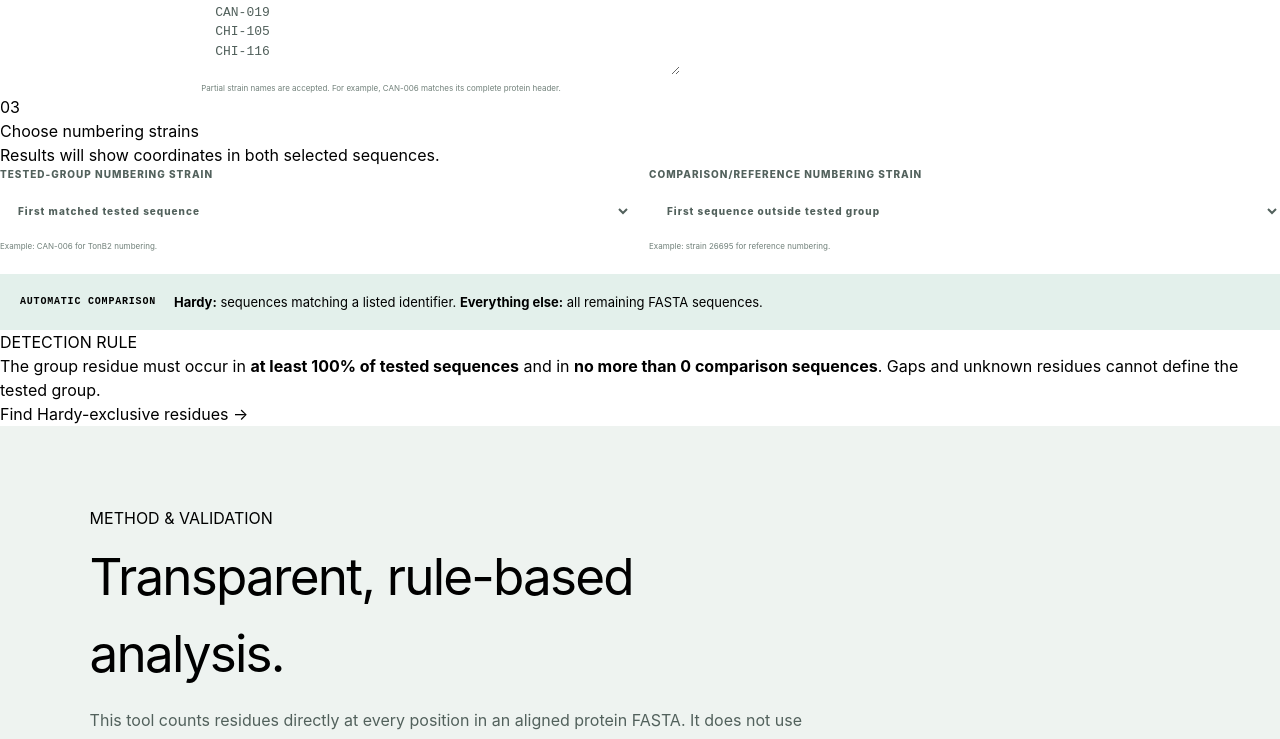
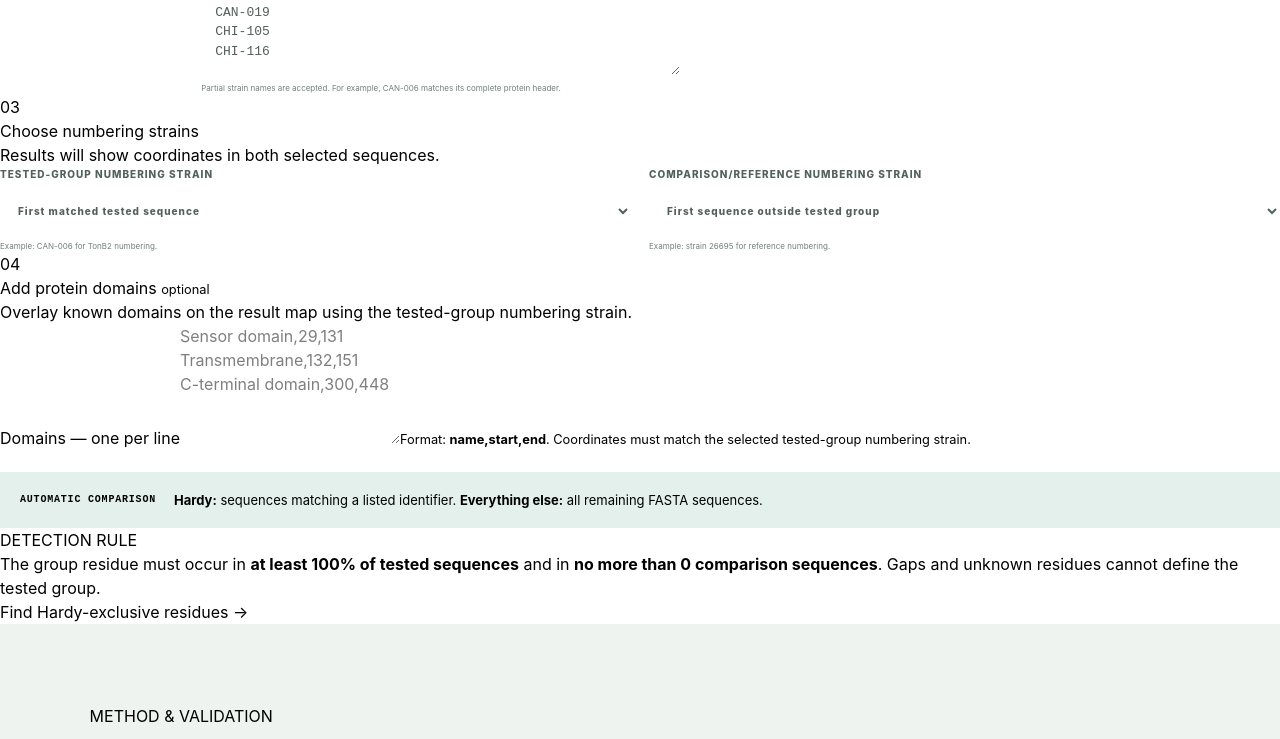
Before and after one commit to umaimahmohammed-cpu/group-specific-amino-acid-finder, a Next.js app: page / in a window 1280 px wide. Shown: the part 483-1222 px from the top of the page. Built offline with nearby package versions, Linux system fonts and the light colour scheme.

Commit message:
Add interactive protein map and optional domain overlays

```diff
--- a/app/page.tsx
+++ b/app/page.tsx
@@ -9,6 +9,7 @@ type Hit = {
   targetPresent:number; targetTotal:number; comparisonMatches:number; comparisonTotal:number;
 };
 type Summary = { sequences:number; target:number; comparison:number; length:number; requested:number; found:number; missing:string[] };
+type ProteinDomain = { name:string; start:number; end:number };
 
 const demoFasta=`>Hardy_CAN-006
 MKKAILVGA-DVAKY
@@ -48,28 +49,43 @@ function parseIdentifiers(text:string):string[]{
   const ids=text.split(/[\n,;\t]+/).map(x=>x.trim()).filter(Boolean).filter(x=>! /^(sequence_?id|id|sample|identifier)$/i.test(x));
   if(!ids.length)throw new Error("Add at least one identifier for the tested group.");return [...new Set(ids)];
 }
+function parseDomains(text:string):ProteinDomain[]{
+  return text.split(/\r?\n/).map(line=>line.trim()).filter(Boolean).map((line,index)=>{
+    const parts=line.split(/[,\t]+/).map(x=>x.trim());
+    if(parts.length<3)throw new Error(`Domain line ${index+1} must use: name,start,end`);
+    const start=Number(parts[parts.length-2]),end=Number(parts[parts.length-1]),name=parts.slice(0,-2).join(", ");
+    if(!name||!Number.isFinite(start)||!Number.isFinite(end)||start<1||end<start)throw new Error(`Invalid domain on line ${index+1}.`);
+    return {name,start:Math.floor(start),end:Math.floor(end)};
+  });
+}
 function matches(id:string,identifier:string){return id.toLowerCase().includes(identifier.toLowerCase());}
 function coordinates(sequence:string){let n=0;return [...sequence].map(aa=>{if(aa!=="-")n++;return aa==="-"?null:n;});}
 function readFile(file:File,setter:(value:string)=>void){const reader=new FileReader();reader.onload=()=>setter(String(reader.result??""));reader.readAsText(file);}
+function pct(position:number,length:number){if(length<=1)return 0;return Math.max(0,Math.min(100,((position-1)/(length-1))*100));}
 
 export default function Home(){
   const [fasta,setFasta]=useState(""),[targetIdentifiers,setTargetIdentifiers]=useState(defaultHardyIdentifiers),[targetName,setTargetName]=useState("Hardy");
   const [targetReferenceId,setTargetReferenceId]=useState(""),[referenceId,setReferenceId]=useState(""),[threshold,setThreshold]=useState(100),[allowedComparisonMatches,setAllowedComparisonMatches]=useState(0);
-  const [hits,setHits]=useState<Hit[]|null>(null),[error,setError]=useState(""),[query,setQuery]=useState("");
+  const [domainText,setDomainText]=useState(""),[domainError,setDomainError]=useState("");
+  const [hits,setHits]=useState<Hit[]|null>(null),[selectedHit,setSelectedHit]=useState<Hit|null>(null),[error,setError]=useState(""),[query,setQuery]=useState("");
   const [summary,setSummary]=useState<Summary>({sequences:0,target:0,comparison:0,length:0,requested:0,found:0,missing:[]});
 
   const parsed=useMemo(()=>{try{return parseFasta(fasta)}catch{return[]}},[fasta]);
   const identifiers=useMemo(()=>{try{return parseIdentifiers(targetIdentifiers)}catch{return[]}},[targetIdentifiers]);
+  const domains=useMemo(()=>{try{setDomainError("");return parseDomains(domainText)}catch(problem){setDomainError(problem instanceof Error?problem.message:"Invalid domain list.");return[]}},[domainText]);
   const foundIdentifiers=useMemo(()=>identifiers.filter(identifier=>parsed.some(r=>matches(r.id,identifier))),[identifiers,parsed]);
   const missingIdentifiers=useMemo(()=>identifiers.filter(identifier=>!parsed.some(r=>matches(r.id,identifier))),[identifiers,parsed]);
   const targetCandidates=useMemo(()=>parsed.filter(r=>identifiers.some(identifier=>matches(r.id,identifier))),[parsed,identifiers]);
   const targetCandidateIds=new Set(targetCandidates.map(r=>r.id));
   const comparisonCandidates=parsed.filter(r=>!targetCandidateIds.has(r.id));
+  const targetReference=targetCandidates.find(r=>r.id===targetReferenceId)??targetCandidates[0];
+  const proteinLength=targetReference?targetReference.sequence.replace(/-/g,"").length:0;
   const visibleHits=(hits??[]).filter(h=>{const term=query.trim().toUpperCase();return !term||String(h.alignmentPosition).includes(term)||String(h.targetPosition??"").includes(term)||String(h.referencePosition??"").includes(term)||h.targetAA.includes(term)||h.comparisonAAs.includes(term)});
 
   function analyse(){
     try{
       const records=parseFasta(fasta),ids=parseIdentifiers(targetIdentifiers);
+      if(domainText.trim())parseDomains(domainText);
       const found=ids.filter(identifier=>records.some(r=>matches(r.id,identifier))),missing=ids.filter(identifier=>!records.some(r=>matches(r.id,identifier)));
       const target=records.filter(r=>ids.some(identifier=>matches(r.id,identifier))),targetIds=new Set(target.map(r=>r.id)),comparison=records.filter(r=>!targetIds.has(r.id));
       if(!target.length)throw new Error(`None of the ${ids.length} identifiers matched a FASTA sequence.`);if(!comparison.length)throw new Error("Every sequence matched the tested group. At least one comparison sequence is required.");
@@ -83,11 +99,11 @@ export default function Home(){
         const comparisonMatches=comparison.filter(r=>r.sequence[index]===targetAA).length;if(comparisonMatches>allowedComparisonMatches)continue;
         foundHits.push({alignmentPosition:index+1,targetPosition:targetCoords[index],targetReferenceAA:targetRef.sequence[index],referencePosition:referenceCoords[index],referenceAA:reference.sequence[index],targetAA,comparisonAAs:[...comparisonResidues].sort().join(", "),targetPresent,targetTotal:target.length,comparisonMatches,comparisonTotal:comparison.length});
       }
-      setHits(foundHits);setSummary({sequences:records.length,target:target.length,comparison:comparison.length,length:records[0].sequence.length,requested:ids.length,found:found.length,missing});
+      setHits(foundHits);setSelectedHit(foundHits[0]??null);setSummary({sequences:records.length,target:target.length,comparison:comparison.length,length:records[0].sequence.length,requested:ids.length,found:found.length,missing});
       setTargetReferenceId(targetRef.id);setReferenceId(reference.id);setError("");
-    }catch(problem){setError(problem instanceof Error?problem.message:"The files could not be analysed.");setHits(null);}
+    }catch(problem){setError(problem instanceof Error?problem.message:"The files could not be analysed.");setHits(null);setSelectedHit(null);}
   }
-  function loadDemo(){setFasta(demoFasta);setTargetIdentifiers(demoIdentifiers);setTargetName("Hardy");setTargetReferenceId("Hardy_CAN-006");setReferenceId("Ubiq_26695");setThreshold(100);setAllowedComparisonMatches(0);setHits(null);setError("");}
+  function loadDemo(){setFasta(demoFasta);setTargetIdentifiers(demoIdentifiers);setTargetName("Hardy");setTargetReferenceId("Hardy_CAN-006");setReferenceId("Ubiq_26695");setThreshold(100);setAllowedComparisonMatches(0);setDomainText("N-terminal,1,5\nCore,6,14");setHits(null);setSelectedHit(null);setError("");}
   function downloadCsv(){if(!hits)return;const header="alignment_position,tested_reference_position,tested_reference_aa,comparison_reference_position,comparison_reference_aa,group_aa,other_aas,group_present,group_total,comparison_matches,comparison_total,threshold_percent,max_comparison_matches_allowed";const rows=hits.map(h=>[h.alignmentPosition,h.targetPosition??"gap",h.targetReferenceAA,h.referencePosition??"gap",h.referenceAA,h.targetAA,`"${h.comparisonAAs}"`,h.targetPresent,h.targetTotal,h.comparisonMatches,h.comparisonTotal,threshold,allowedComparisonMatches].join(","));const url=URL.createObjectURL(new Blob([[header,...rows].join("\n")],{type:"text/csv"})),anchor=document.createElement("a");anchor.href=url;anchor.download=`${targetName.toLowerCase().replace(/\W+/g,"-")}-${threshold}-percent-${allowedComparisonMatches===0?"exclusive":"associated"}-substitutions.csv`;anchor.click();URL.revokeObjectURL(url);}
 
   return <main>
@@ -97,13 +113,24 @@ export default function Home(){
       <div className="targetSetup expanded"><label>Group name<input value={targetName} onChange={e=>setTargetName(e.target.value)}/></label><label className="identifiers">Tested identifiers — one per line<textarea value={targetIdentifiers} onChange={e=>setTargetIdentifiers(e.target.value)} rows={10}/><small>Partial strain names are accepted. For example, CAN-006 matches its complete protein header.</small></label><label>Required prevalence<select value={threshold} onChange={e=>setThreshold(Number(e.target.value))}><option value={100}>100% of tested group</option><option value={95}>At least 95%</option><option value={85}>At least 85%</option></select></label><label>Maximum comparison matches allowed<select value={allowedComparisonMatches} onChange={e=>setAllowedComparisonMatches(Number(e.target.value))}><option value={0}>0 strains — strictly exclusive</option><option value={1}>Up to 1 strain</option><option value={2}>Up to 2 strains</option></select><small>Allow rare exceptions in the Ubiquitous/comparison group.</small></label></div>
       {fasta&&identifiers.length>0&&<div className={`matchStatus ${foundIdentifiers.length?"ok":"bad"}`}><b>{foundIdentifiers.length} of {identifiers.length} identifiers found</b><span>{targetCandidates.length} FASTA sequence{targetCandidates.length===1?"":"s"} assigned to {targetName}; {missingIdentifiers.length} identifier{missingIdentifiers.length===1?"":"s"} not found.</span>{missingIdentifiers.length>0&&<details><summary>Show missing identifiers</summary><p>{missingIdentifiers.join(", ")}</p></details>}</div>}
       <div className="stepTitle second"><span>03</span><div><h2>Choose numbering strains</h2><p>Results will show coordinates in both selected sequences.</p></div></div><div className="numberingGrid"><label>Tested-group numbering strain<select value={targetReferenceId} onChange={e=>setTargetReferenceId(e.target.value)}><option value="">First matched tested sequence</option>{targetCandidates.map(r=><option key={r.id}>{r.id}</option>)}</select><small>Example: CAN-006 for TonB2 numbering.</small></label><label>Comparison/reference numbering strain<select value={referenceId} onChange={e=>setReferenceId(e.target.value)}><option value="">First sequence outside tested group</option>{comparisonCandidates.map(r=><option key={r.id}>{r.id}</option>)}</select><small>Example: strain 26695 for reference numbering.</small></label></div>
-      <div className="autoCompare"><span>AUTOMATIC COMPARISON</span><p><b>{targetName}:</b> sequences matching a listed identifier. <b>Everything else:</b> all remaining FASTA sequences.</p></div><div className="rule"><span>DETECTION RULE</span><p>The group residue must occur in <b>at least {threshold}% of tested sequences</b> and in <b>no more than {allowedComparisonMatches} comparison {allowedComparisonMatches===1?"sequence":"sequences"}</b>. Gaps and unknown residues cannot define the tested group.</p></div>{error&&<div className="error" role="alert">{error}</div>}<button className="analyse" disabled={!fasta||!targetIdentifiers.trim()} onClick={analyse}>Find {targetName}-{allowedComparisonMatches===0?"exclusive":"associated"} residues <span>→</span></button>
+      <div className="stepTitle second"><span>04</span><div><h2>Add protein domains <small className="optional">optional</small></h2><p>Overlay known domains on the result map using the tested-group numbering strain.</p></div></div>
+      <label className="domainInput">Domains — one per line<textarea value={domainText} onChange={e=>setDomainText(e.target.value)} rows={5} placeholder={"Sensor domain,29,131\nTransmembrane,132,151\nC-terminal domain,300,448"}/><small>Format: <b>name,start,end</b>. Coordinates must match the selected tested-group numbering strain.</small></label>{domainError&&<div className="domainError">{domainError}</div>}
+      <div className="autoCompare"><span>AUTOMATIC COMPARISON</span><p><b>{targetName}:</b> sequences matching a listed identifier. <b>Everything else:</b> all remaining FASTA sequences.</p></div><div className="rule"><span>DETECTION RULE</span><p>The group residue must occur in <b>at least {threshold}% of tested sequences</b> and in <b>no more than {allowedComparisonMatches} comparison {allowedComparisonMatches===1?"sequence":"sequences"}</b>. Gaps and unknown residues cannot define the tested group.</p></div>{error&&<div className="error" role="alert">{error}</div>}<button className="analyse" disabled={!fasta||!targetIdentifiers.trim()||!!domainError} onClick={analyse}>Find {targetName}-{allowedComparisonMatches===0?"exclusive":"associated"} residues <span>→</span></button>
     </section>
     {hits!==null&&<section className="results"><div className="resultsHead"><div><p className="eyebrow">RESULTS · {threshold}% THRESHOLD · MAX {allowedComparisonMatches} COMPARISON {allowedComparisonMatches===1?"MATCH":"MATCHES"}</p><h2>{hits.length} {targetName}-{allowedComparisonMatches===0?"exclusive":"associated"} {hits.length===1?"position":"positions"}</h2><p>{summary.target} tested · {summary.comparison} comparison · {summary.found}/{summary.requested} identifiers found</p></div><button className="download" onClick={downloadCsv}>Download CSV ↓</button></div>
       {summary.missing.length>0&&<div className="resultsNotice"><b>Analysis completed with {summary.missing.length} unmatched identifier{summary.missing.length===1?"":"s"}.</b> Only the {summary.target} matched FASTA sequences were used as {targetName}.</div>}
       <div className="referencePair"><div><span>Tested-group numbering</span><b>{targetReferenceId}</b></div><div><span>Comparison numbering</span><b>{referenceId}</b></div></div>
       <div className="metrics"><div><b>{summary.sequences}</b><span>total sequences</span></div><div><b>{summary.target}</b><span>{targetName} sequences</span></div><div><b>{summary.comparison}</b><span>comparison sequences</span></div><div><b>{threshold}%</b><span>prevalence · max {allowedComparisonMatches} comparison</span></div></div>
-      {hits.length?<><div className="tableTools"><label>Filter results<input placeholder="Position or amino acid" value={query} onChange={e=>setQuery(e.target.value)}/></label><span>{visibleHits.length} shown</span></div><div className="tableWrap"><table><thead><tr><th>Alignment</th><th>Tested ref pos.</th><th>Tested ref AA</th><th>Comparison ref pos.</th><th>Comparison ref AA</th><th>{targetName} AA</th><th>Other AA(s)</th><th>Evidence</th></tr></thead><tbody>{visibleHits.map(h=><tr key={h.alignmentPosition}><td>{h.alignmentPosition}</td><td>{h.targetPosition??"Gap"}</td><td><span className="aa neutral">{h.targetReferenceAA}</span></td><td>{h.referencePosition??"Gap"}</td><td><span className="aa neutral">{h.referenceAA}</span></td><td><span className="aa target">{h.targetAA}</span></td><td><span className="aa comparison">{h.comparisonAAs}</span></td><td>{h.targetPresent}/{h.targetTotal} ({Math.round(h.targetPresent/h.targetTotal*100)}%); {h.comparisonMatches}/{h.comparisonTotal} comparison</td></tr>)}</tbody></table></div></>:<div className="empty"><b>No residues passed the selected rule.</b><p>Try a lower prevalence threshold, allow one or two comparison matches, or inspect the unmatched identifiers.</p></div>}
+      {hits.length&&proteinLength>0?<section className="proteinMapCard"><div className="mapHead"><div><p className="eyebrow">PROTEIN MAP</p><h3>{targetReferenceId}</h3><p>{proteinLength} aa · {hits.filter(h=>h.targetPosition!==null).length} mapped result{hits.filter(h=>h.targetPosition!==null).length===1?"":"s"}{domains.length?` · ${domains.length} domain${domains.length===1?"":"s"}`:""}</p></div><div className="mapLegend"><span><i className="legendHit"/>Result</span>{domains.length>0&&<span><i className="legendDomain"/>Domain</span>}</div></div>
+        <div className="proteinMap" aria-label="Protein result map">
+          <div className="mapAxis"><span>1</span><span>{proteinLength}</span></div>
+          <div className="domainLane">{domains.map((domain,index)=>{const start=Math.min(domain.start,proteinLength),end=Math.min(domain.end,proteinLength);if(start>proteinLength)return null;return <div key={`${domain.name}-${index}`} className={`domainBlock domainTone${index%4}`} style={{left:`${pct(start,proteinLength)}%`,width:`${Math.max(1,pct(end,proteinLength)-pct(start,proteinLength))}%`}} title={`${domain.name}: ${domain.start}–${domain.end}`}><span>{domain.name}</span></div>})}</div>
+          <div className="proteinTrack"/>
+          <div className="hitLane">{hits.map((hit,index)=>hit.targetPosition===null?null:<button key={hit.alignmentPosition} className={`hitMarker ${selectedHit?.alignmentPosition===hit.alignmentPosition?"selected":""}`} style={{left:`${pct(hit.targetPosition,proteinLength)}%`,top:`${8+(index%3)*12}px`}} onClick={()=>setSelectedHit(hit)} title={`Position ${hit.targetPosition}: ${hit.targetAA}; ${hit.targetPresent}/${hit.targetTotal} tested; ${hit.comparisonMatches}/${hit.comparisonTotal} comparison`}><span>{hit.targetPosition}</span></button>)}</div>
+        </div>
+        {selectedHit&&<div className="hitDetail"><div><span>Tested ref position</span><b>{selectedHit.targetPosition??"Gap"}</b></div><div><span>{targetName} residue</span><b className="aa target">{selectedHit.targetAA}</b></div><div><span>Tested evidence</span><b>{selectedHit.targetPresent}/{selectedHit.targetTotal} ({Math.round(selectedHit.targetPresent/selectedHit.targetTotal*100)}%)</b></div><div><span>Comparison matches</span><b>{selectedHit.comparisonMatches}/{selectedHit.comparisonTotal}</b></div><div><span>Comparison ref</span><b>{selectedHit.referencePosition??"Gap"} · {selectedHit.referenceAA}</b></div><div><span>Other residue(s)</span><b>{selectedHit.comparisonAAs||"—"}</b></div></div>}
+      </section>:null}
+      {hits.length?<><div className="tableTools"><label>Filter results<input placeholder="Position or amino acid" value={query} onChange={e=>setQuery(e.target.value)}/></label><span>{visibleHits.length} shown</span></div><div className="tableWrap"><table><thead><tr><th>Alignment</th><th>Tested ref pos.</th><th>Tested ref AA</th><th>Comparison ref pos.</th><th>Comparison ref AA</th><th>{targetName} AA</th><th>Other AA(s)</th><th>Evidence</th></tr></thead><tbody>{visibleHits.map(h=><tr key={h.alignmentPosition} onClick={()=>setSelectedHit(h)} className={selectedHit?.alignmentPosition===h.alignmentPosition?"selectedRow":""}><td>{h.alignmentPosition}</td><td>{h.targetPosition??"Gap"}</td><td><span className="aa neutral">{h.targetReferenceAA}</span></td><td>{h.referencePosition??"Gap"}</td><td><span className="aa neutral">{h.referenceAA}</span></td><td><span className="aa target">{h.targetAA}</span></td><td><span className="aa comparison">{h.comparisonAAs}</span></td><td>{h.targetPresent}/{h.targetTotal} ({Math.round(h.targetPresent/h.targetTotal*100)}%); {h.comparisonMatches}/{h.comparisonTotal} comparison</td></tr>)}</tbody></table></div></>:<div className="empty"><b>No residues passed the selected rule.</b><p>Try a lower prevalence threshold, allow one or two comparison matches, or inspect the unmatched identifiers.</p></div>}
     </section>}
     <section className="methods"><div className="methodsIntro"><p className="eyebrow">METHOD & VALIDATION</p><h2>Transparent, rule-based analysis.</h2><p>This tool counts residues directly at every position in an aligned protein FASTA. It does not use artificial intelligence to interpret or change results, and analysis runs locally in the browser.</p></div>
       <div className="definitionGrid"><article><span>01</span><h3>Hardy-exclusive</h3><p>The selected residue meets the Hardy prevalence threshold and occurs in zero comparison sequences.</p></article><article><span>02</span><h3>Hardy-associated</h3><p>The residue meets the Hardy prevalence threshold and occurs in no more than one or two comparison sequences, according to the selected limit.</p></article><article><span>03</span><h3>Prevalence</h3><p>100% requires every tested sequence. With ten tested strains, 95% also requires 10/10, while 85% requires at least 9/10.</p></article><article><span>04</span><h3>Coordinates</h3><p>Alignment positions are translated into the separately selected tested-group and comparison reference coordinates.</p></article></div>
```
